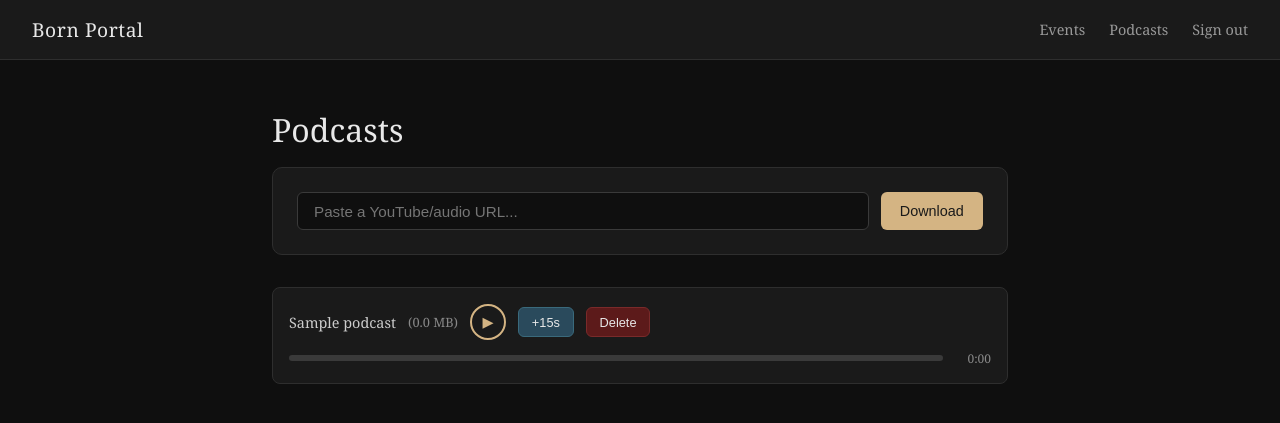
After one commit to jwiklund/portal, a Python web app: template templates/podcasts.html in a window 1280 px wide. The commit adds this page. Shown: the top 423 px of the page. Run offline with Jinja, Linux system fonts and the light colour scheme; the template is opened without the code that fills it: most values are stand-ins (such as "Sample title", 1, 10 or a date in 2020).

Commit message:
fix playbutton

```diff
--- a/src/born_portal/main.py
+++ b/src/born_portal/main.py
@@ -12,7 +12,7 @@ from born_portal.core import ALLOWED_USERS, SECRET_KEY
 
 app = Application()
 
-_PUBLIC_PATHS = {"/login", "/auth/google", "/auth/callback", "/podcast/audio/"}
+_PUBLIC_PATHS = {"/login", "/auth/google", "/auth/callback", "/podcasts/audio/"}
 
 app.middlewares.append(SessionMiddleware(store=CookieSessionStore(SECRET_KEY)))
 app.middlewares.append(
--- a/templates/base.html
+++ b/templates/base.html
@@ -45,7 +45,7 @@
     <a href="/" class="nav-brand">Born Portal</a>
     <div class="nav-links">
       <a href="/events">Events</a>
-      <a href="/podcast">Podcast</a>
+      <a href="/podcasts">Podcasts</a>
       {% if user and user.picture %}
         <img src="{{ user.picture }}" class="avatar" alt="{{ user.name }}" />
       {% endif %}
@@ -55,5 +55,7 @@
   <main>
     {% block content %}{% endblock %}
   </main>
+
+{% block extra_scripts %}{% endblock %}
 </body>
 </html>
--- /dev/null
+++ b/templates/podcasts.html
@@ -0,0 +1,205 @@
+{% extends "base.html" %}
+{% block title %}Podcasts – Born Portal{% endblock %}
+
+{% block extra_styles %}
+  h2 { font-size: 2rem; font-weight: normal; margin-bottom: 1rem; }
+  .download-form {
+    background: #1a1a1a;
+    border: 1px solid #2e2e2e;
+    border-radius: 10px;
+    padding: 1.5rem;
+    margin-bottom: 2rem;
+    display: flex;
+    gap: 0.75rem;
+  }
+  .download-form input[type="text"] {
+    flex: 1;
+    background: #0f0f0f;
+    border: 1px solid #3a3a3a;
+    border-radius: 6px;
+    padding: 0.6rem 1rem;
+    color: #e8e8e8;
+    font-size: 0.95rem;
+  }
+  .download-form button {
+    background: #d4b483;
+    color: #1a1a1a;
+    border: none;
+    border-radius: 6px;
+    padding: 0.6rem 1.2rem;
+    font-size: 0.9rem;
+    cursor: pointer;
+    white-space: nowrap;
+  }
+  .download-form button:hover { background: #c4a473; }
+  .error { color: #e57373; margin-bottom: 1rem; }
+  .podcast-list { display: flex; flex-direction: column; gap: 0.5rem; }
+  .podcast-item {
+    background: #1a1a1a;
+    border: 1px solid #2e2e2e;
+    border-radius: 8px;
+    padding: 1rem;
+    display: flex;
+    flex-direction: column;
+    gap: 0.6rem;
+  }
+  .podcast-row {
+    display: flex;
+    align-items: center;
+    gap: 0.75rem;
+  }
+  .podcast-audio { display: none; }
+  .custom-player { width: 100%; display: flex; align-items: center; gap: 0.5rem; }
+  .play-btn {
+    width: 36px; height: 36px; border-radius: 50%;
+    border: 2px solid #d4b483; background: transparent;
+    color: #d4b483; font-size: 0.9rem; cursor: pointer;
+    flex-shrink: 0; display: flex; align-items: center; justify-content: center;
+    padding: 0; line-height: 1; transition: background 0.15s;
+  }
+  .play-btn:hover { background: rgba(212, 180, 131, 0.15); }
+  .play-btn.playing { background: #d4b483; color: #1a1a1a; }
+  .progress-track {
+    flex: 1; height: 6px; background: #3a3a3a; border-radius: 3px;
+    cursor: pointer; position: relative; min-width: 40px;
+  }
+  .progress-fill {
+    height: 100%; background: #d4b483; border-radius: 3px;
+    width: 0%; transition: width 0.1s linear;
+  }
+  .time-readout {
+    font-size: 0.75rem; color: #888; font-variant-numeric: tabular-nums;
+    white-space: nowrap; flex-shrink: 0; min-width: 40px; text-align: right;
+  }
+  .skip-btn {
+    background: #2a4a5c;
+    color: #e8e8e8;
+    border: 1px solid #3a6a7c;
+    border-radius: 6px;
+    padding: 0.4rem 0.8rem;
+    font-size: 0.8rem;
+    cursor: pointer;
+    white-space: nowrap;
+    flex-shrink: 0;
+  }
+  .skip-btn:hover { background: #3a6a7c; }
+  .podcast-name {
+    font-size: 0.9rem;
+    color: #ccc;
+    min-width: 0;
+    overflow: hidden;
+    text-overflow: ellipsis;
+    white-space: nowrap;
+    flex-shrink: 1;
+  }
+  .podcast-size {
+    font-size: 0.8rem;
+    color: #888;
+    white-space: nowrap;
+    flex-shrink: 0;
+  }
+  .delete-btn {
+    background: #5c1a1a;
+    color: #e8e8e8;
+    border: 1px solid #7a2a2a;
+    border-radius: 6px;
+    padding: 0.4rem 0.8rem;
+    font-size: 0.8rem;
+    cursor: pointer;
+    white-space: nowrap;
+  }
+  .delete-btn:hover { background: #7a2a2a; }
+  .podcast-item form { margin: 0; }
+{% endblock %}
+
+{% block extra_scripts %}
+<script>
+document.addEventListener('DOMContentLoaded', () => {
+  const allAudio = Array.from(document.querySelectorAll('.podcast-audio'));
+
+  function fmt(sec) {
+    if (!isFinite(sec) || isNaN(sec)) return '0:00';
+    return Math.floor(sec / 60) + ':' + String(Math.floor(sec % 60)).padStart(2, '0');
+  }
+
+  function refresh(a) {
+    const fill = document.querySelector(`.progress-fill[data-audio="${a.id}"]`);
+    const time = document.querySelector(`.time-readout[data-audio="${a.id}"]`);
+    const btn  = document.querySelector(`.play-btn[data-audio="${a.id}"]`);
+    if (fill && a.duration) fill.style.width = (a.currentTime / a.duration * 100) + '%';
+    if (time) time.textContent = fmt(a.currentTime);
+    if (btn)  { btn.textContent = a.paused ? '▶' : '❚❚'; btn.classList.toggle('playing', !a.paused); }
+  }
+
+  allAudio.forEach(a => {
+    ['timeupdate','loadedmetadata','play','pause','ended'].forEach(ev => a.addEventListener(ev, () => refresh(a)));
+  });
+
+  document.querySelectorAll('.play-btn').forEach(btn => {
+    btn.addEventListener('click', () => {
+      const a = document.getElementById(btn.dataset.audio);
+      if (!a) return;
+      if (a.paused) { allAudio.forEach(x => { if (x !== a) { x.pause(); refresh(x); }}); a.play(); }
+      else a.pause();
+    });
+  });
+
+  document.querySelectorAll('.progress-track').forEach(tr => {
+    tr.addEventListener('click', e => {
+      const a = document.getElementById(tr.dataset.audio);
+      if (!a || !a.duration) return;
+      const r = tr.getBoundingClientRect();
+      a.currentTime = ((e.clientX - r.left) / r.width) * a.duration;
+    });
+  });
+
+  window.skipAudio = (id, s) => {
+    const a = document.getElementById(id);
+    if (a) a.currentTime = Math.min(a.currentTime + s, a.duration || Infinity);
+  };
+});
+</script>
+{% endblock %}
+
+{% block content %}
+  <h2>Podcasts</h2>
+
+  {% if error %}
+    <div class="error">{{ error }}</div>
+  {% endif %}
+
+  <form class="download-form" method="POST" action="/podcasts/download">
+    <input type="text" name="url" placeholder="Paste a YouTube/audio URL..." required />
+    <button type="submit">Download</button>
+  </form>
+
+  {% if podcasts %}
+    <div class="podcast-list">
+      {% for p in podcasts %}
+        <div class="podcast-item">
+          <div class="podcast-row">
+            <span class="podcast-name" title="{{ p.name }}">{{ p.name }}</span>
+            <span class="podcast-size">({{ (p.size / 1024 / 1024) | round(1) }} MB)</span>
+            <audio id="audio-{{ loop.index }}" class="podcast-audio" preload="none">
+              <source src="{{ p.path }}" type="{{ p.mime_type }}">
+            </audio>
+            <button type="button" class="play-btn" data-audio="audio-{{ loop.index }}" title="Play/Pause">▶</button>
+            <button type="button" class="skip-btn" onclick="skipAudio('audio-{{ loop.index }}', 15)">+15s</button>
+            <form method="POST" action="/podcasts/delete" style="display:inline">
+              <input type="hidden" name="filename" value="{{ p.name }}" />
+              <button type="submit" class="delete-btn" onclick="return confirm('Delete {{ p.name }}?')">Delete</button>
+            </form>
+          </div>
+          <div class="custom-player">
+            <div class="progress-track" data-audio="audio-{{ loop.index }}">
+              <div class="progress-fill" data-audio="audio-{{ loop.index }}"></div>
+            </div>
+            <span class="time-readout" data-audio="audio-{{ loop.index }}">0:00</span>
+          </div>
+        </div>
+      {% endfor %}
+    </div>
+  {% else %}
+    <p style="color: #aaa;">No podcasts downloaded yet.</p>
+  {% endif %}
+{% endblock %}
```
Also changed, not shown: src/born_portal/podcast/routes.py (+21 -13 lines), templates/podcast.html (deleted, +0 -109 lines).
